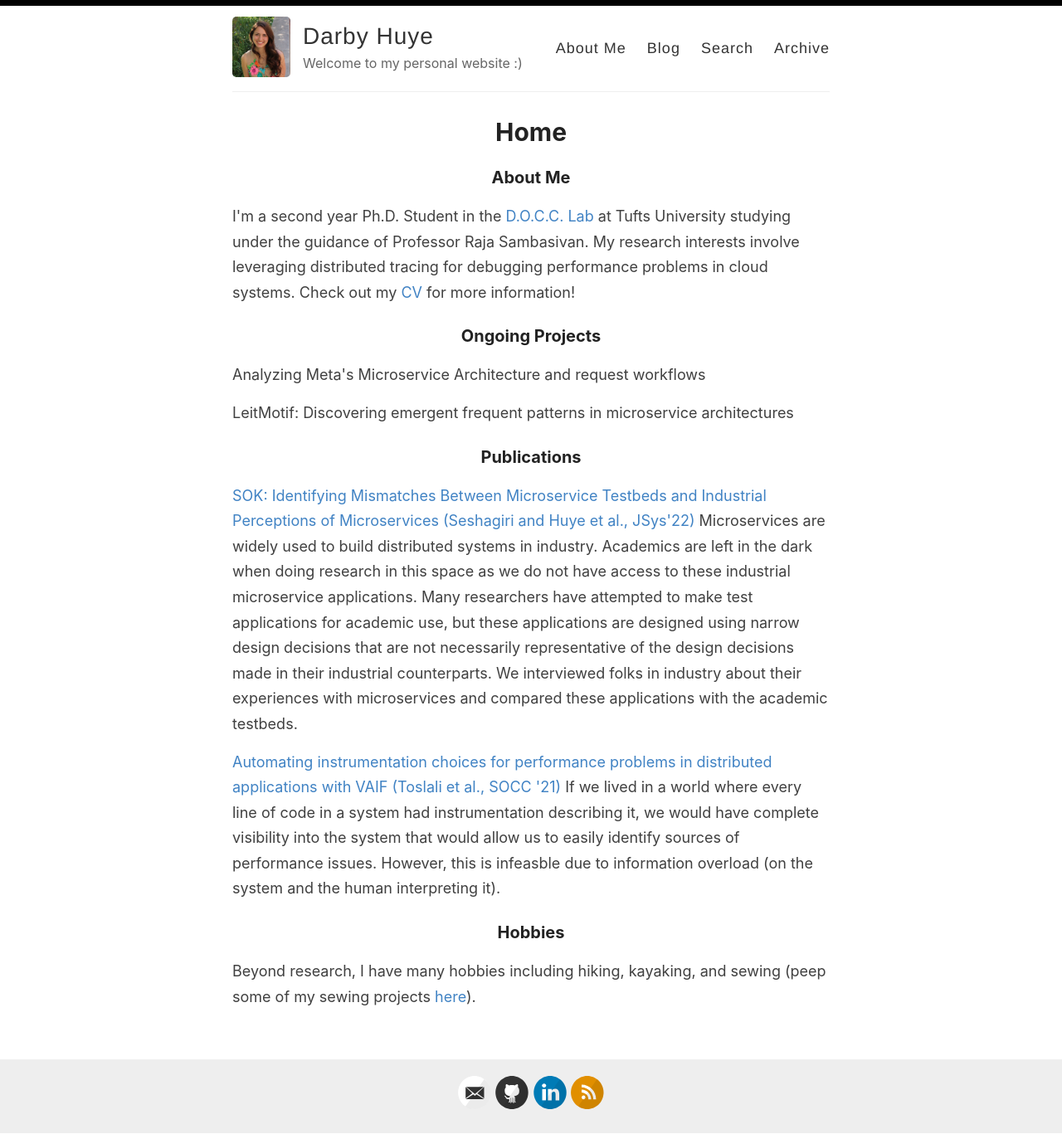
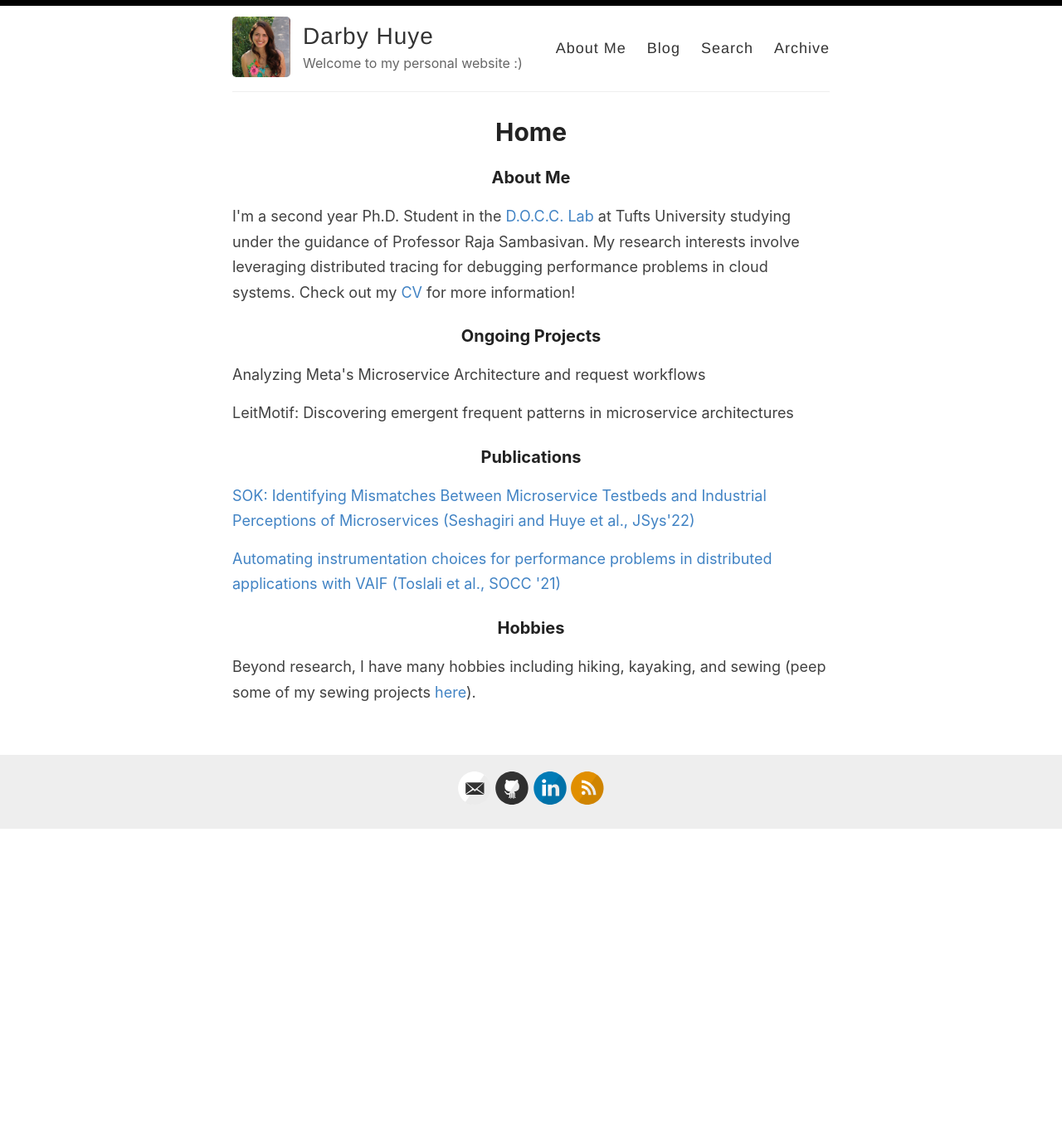
Before and after one commit to darbyhuye/darbyhuye.github.io, a Jekyll site: the page built from index.html, in a window 1280 px wide. Shown: the whole page at 83% size. Built offline with Jekyll 4.4.1, drawn with Linux system fonts in a browser that asks for light colours; the list of posts is cut into pages by our own code; after the commit the page ends 1000 px from its top, so only the background shows below that.

Commit message:
removed in progress text

```diff
--- a/index.html
+++ b/index.html
@@ -17,19 +17,21 @@
 <h3>Publications</h3>
 <p><a href="https://docclab.cs.tufts.edu/papers/seshagiri2022_paper.pdf">SOK: Identifying Mismatches Between Microservice Testbeds and Industrial Perceptions of Microservices (Seshagiri and
 Huye et al., JSys'22)</a>
-Microservices are widely used to build distributed systems in industry. Academics are left in the dark when doing
+<!-- Microservices are widely used to build distributed systems in industry. Academics are left in the dark when doing
 research in this space as we do not have access to these industrial microservice applications. Many researchers have
 attempted to make test applications for academic use, but these applications are designed using narrow design
 decisions that are not necessarily representative of the design decisions made in their industrial counterparts. We
 interviewed folks in industry about their experiences with microservices and compared these applications with the
-academic testbeds.</p>
+academic testbeds. -->
+</p>
 
 <p><a href="https://docclab.cs.tufts.edu/papers/toslali-socc21.pdf">Automating instrumentation choices for performance
 problems in distributed applications with VAIF (Toslali et al., SOCC
 '21)</a>
-If we lived in a world where every line of code in a system had instrumentation describing it, we would have complete
+<!-- If we lived in a world where every line of code in a system had instrumentation describing it, we would have complete
 visibility into the system that would allow us to easily identify sources of performance issues. However, this is
-infeasble due to information overload (on the system and the human interpreting it).</p>
+infeasble due to information overload (on the system and the human interpreting it). -->
+</p>
 
 <h3>Hobbies</h3>
 <p>Beyond research, I have many hobbies including hiking, kayaking, and sewing (peep some of my sewing projects <a href="https://www.instagram.com/darbysews/">here</a>).</p>
```
